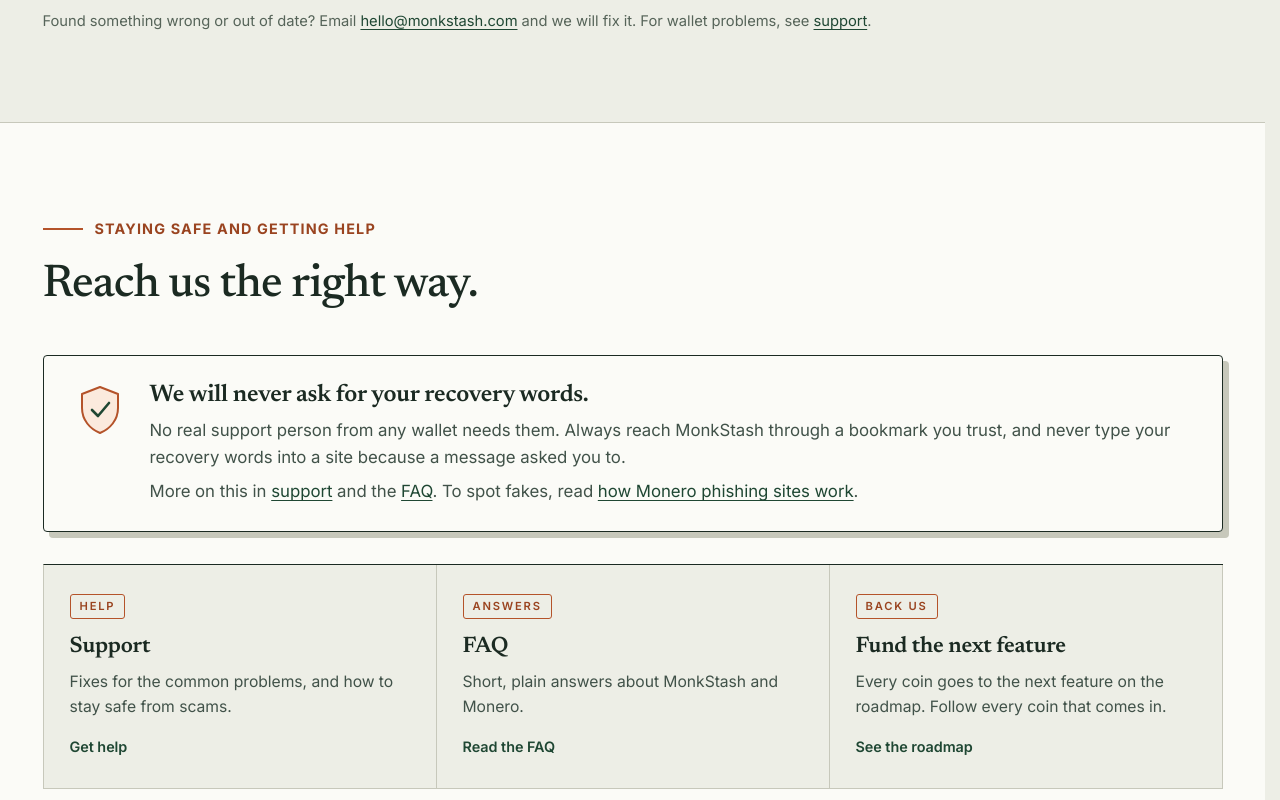
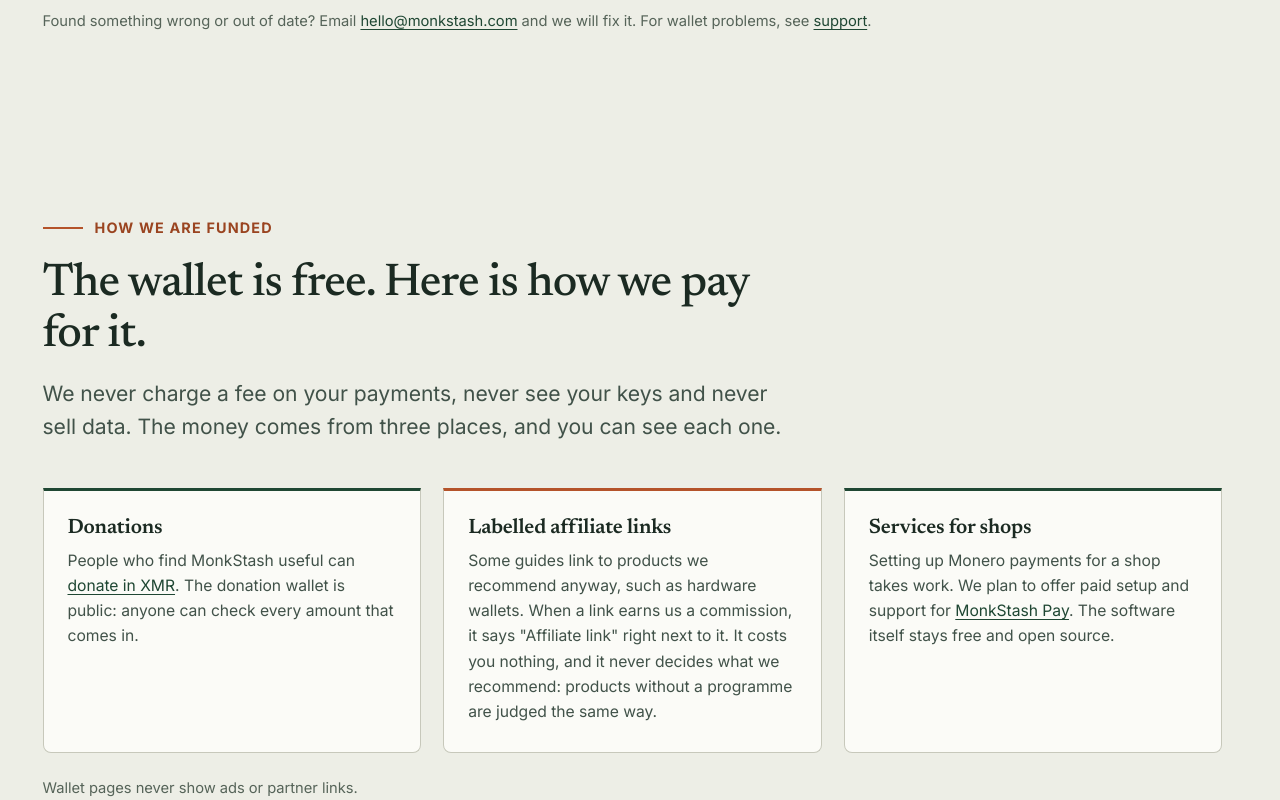
Before and after one commit to 90ssolo/monkstash, a Next.js app in the folder apps/web/: page /about in a window 1280 px wide. Shown: the part 5140-5940 px from the top of the page. Built offline with nearby package versions, Linux system fonts and the light colour scheme; no server answers.

Commit message:
Official shop links on the hardware wallet page; how MonkStash is funded; donation links in the wallet and on GitHub

```diff
--- a/apps/web/app/about/page.tsx
+++ b/apps/web/app/about/page.tsx
@@ -29,7 +29,7 @@
       <JsonLd data={[
         {
           "@context": "https://schema.org", "@type": "AboutPage", name: "About MonkStash", url: absoluteUrl("/about"),
-          dateModified: "2026-10-17",
+          dateModified: "2026-10-21",
           publisher: { "@type": "Organization", name: site.name, url: site.url, sameAs: [...officialProfiles] },
         },
         { "@context": "https://schema.org", "@type": "BreadcrumbList", itemListElement: [
@@ -187,6 +187,32 @@
           </div>
         </section>
 
+        {/* 6b. HOW WE ARE FUNDED */}
+        <section className={styles.sec} id="funding" aria-labelledby="fundingH">
+          <div className="container-wide">
+            <div className={styles.secHead}>
+              <p className="eyebrow">How we are funded</p>
+              <h2 id="fundingH">The wallet is free. Here is how we pay for it.</h2>
+              <p className="lede">We never charge a fee on your payments, never see your keys and never sell data. The money comes from three places, and you can see each one.</p>
+            </div>
+            <div className={styles.cards}>
+              <article className={styles.card}>
+                <h3>Donations</h3>
+                <p>People who find MonkStash useful can <Link className={styles.inlineLink} href="/donate">donate in XMR</Link>. The donation wallet is public: anyone can check every amount that comes in.</p>
+              </article>
+              <article className={styles.card}>
+                <h3>Labelled affiliate links</h3>
+                <p>Some guides link to products we recommend anyway, such as hardware wallets. When a link earns us a commission, it says &quot;Affiliate link&quot; right next to it. It costs you nothing, and it never decides what we recommend: products without a programme are judged the same way.</p>
+              </article>
+              <article className={styles.card}>
+                <h3>Services for shops</h3>
+                <p>Setting up Monero payments for a shop takes work. We plan to offer paid setup and support for <Link className={styles.inlineLink} href="/business">MonkStash Pay</Link>. The software itself stays free and open source.</p>
+              </article>
+            </div>
+            <p className={styles.micro} style={{ marginTop: "var(--s-5)" }}>Wallet pages never show ads or partner links.</p>
+          </div>
+        </section>
+
         {/* 7. SAFETY + CONTACT */}
         <section className={`${styles.sec} ${styles.alt}`} id="contact">
           <div className="container-wide">
--- a/apps/web/app/monero-wallets/_platform/platform.module.css
+++ b/apps/web/app/monero-wallets/_platform/platform.module.css
@@ -59,6 +59,9 @@
 .points li { position: relative; padding-left: 20px; }
 .points li::before { content: ""; position: absolute; left: 0; top: 0.62em; width: 10px; height: 2px; background: var(--forest); }
 .wcard .trade { margin-top: auto; padding-top: 12px; border-top: 1px dashed var(--line-2); }
+.shop { margin-top: 14px; display: grid; gap: 8px; justify-items: start; }
+.shopNote { margin: 0; font-size: 0.82rem; line-height: 1.45; color: var(--ink-3); }
+.shopNote a { color: var(--ink-2); text-decoration: underline; text-underline-offset: 2px; }
 
 /* ---------- Where MonkStash fits ---------- */
 .fitGrid { display: grid; grid-template-columns: 1.05fr 0.95fr; gap: 64px; align-items: start; }
--- a/apps/web/app/monero-wallets/_platform/types.ts
+++ b/apps/web/app/monero-wallets/_platform/types.ts
@@ -8,6 +8,8 @@
   { key: "hardware", path: "/monero-wallets/hardware", label: "Hardware", blurb: "Ledger and Trezor, and what they work with." },
 ];
 
+import type { PartnerKey } from "@/lib/partners";
+
 export interface Fact { k: string; v: string }
 
 export interface WalletEntry {
@@ -17,6 +19,8 @@
   body: string;
   points: string[];
   trade: string;
+  /** A device maker: the card links to its own shop (see lib/partners.ts). */
+  shop?: PartnerKey;
 }
 
 export interface QuickPick { need: string; pick: string; trade: string }
--- a/apps/web/app/monero-wallets/hardware/page.tsx
+++ b/apps/web/app/monero-wallets/hardware/page.tsx
@@ -51,6 +51,7 @@
         body: "Ledger's own Monero GUI page describes the GUI as a third-party wallet that connects to your Ledger, so you keep control of your private keys while the wallet shows balances and sends.",
         points: ["Longest list of companion wallets on the Monero project's page", "Ledger Stax and Flex are not on that list, so confirm before you buy one"],
         trade: "You depend on a third-party wallet for the screen and the sync, and a full sync takes time. Check Ledger's current notes before you buy.",
+        shop: "ledger",
       },
       {
         name: "Trezor", kind: "Hardware",
@@ -63,6 +64,7 @@
         body: "Trezor lists Monero as supported on its Safe family and Model T, through third-party wallets. Trezor's own app, Trezor Suite, does not support Monero, and the Model One does not either.",
         points: ["Trezor says Cake Wallet works with its Safe 7 on iPhone and Android", "Trezor derives Monero keys with SLIP-0010, which not every wallet supports"],
         trade: "Because of that key derivation, Trezor warns that its backup may not restore Monero in a wallet from another brand. Restoring onto another Trezor works. Test a restore with a small amount.",
+        shop: "trezor",
       },
       {
         name: "Monero GUI and Feather", kind: "Companion wallets",
--- a/apps/web/app/sitemap.ts
+++ b/apps/web/app/sitemap.ts
@@ -11,7 +11,7 @@
   { path: "/", updated: "2026-10-17", changeFrequency: "weekly", priority: 1 },
   { path: "/faq", updated: "2026-10-17", changeFrequency: "monthly", priority: 0.6 },
   { path: "/support", updated: "2026-10-20", changeFrequency: "monthly", priority: 0.5 },
-  { path: "/about", updated: "2026-10-17", changeFrequency: "monthly", priority: 0.5 },
+  { path: "/about", updated: "2026-10-21", changeFrequency: "monthly", priority: 0.5 },
   { path: "/verify", updated: "2026-10-21", changeFrequency: "monthly", priority: 0.4 },
   { path: "/privacy", updated: "2026-10-20", changeFrequency: "monthly", priority: 0.3 },
   { path: "/tools", updated: "2026-10-15", changeFrequency: "monthly", priority: 0.6 },
@@ -25,7 +25,7 @@
   { path: "/monero-wallets/android", updated: "2026-10-17", changeFrequency: "monthly", priority: 0.7 },
   { path: "/monero-wallets/iphone", updated: "2026-10-17", changeFrequency: "monthly", priority: 0.7 },
   { path: "/monero-wallets/desktop", updated: "2026-10-17", changeFrequency: "monthly", priority: 0.7 },
-  { path: "/monero-wallets/hardware", updated: "2026-10-15", changeFrequency: "monthly", priority: 0.7 },
+  { path: "/monero-wallets/hardware", updated: "2026-10-21", changeFrequency: "monthly", priority: 0.7 },
   { path: "/monero-chrome-extension", updated: "2026-10-21", changeFrequency: "monthly", priority: 0.7 },
   { path: "/mymonero-alternative", updated: "2026-10-15", changeFrequency: "monthly", priority: 0.7 },
   { path: "/donate", updated: "2026-10-20", changeFrequency: "monthly", priority: 0.6 },
```
Also changed, not shown: apps/web/app/monero-wallets/_platform/PlatformPage.tsx (+19 -0 lines), apps/web/components/wallet/Dashboard.tsx (+8 -0 lines), apps/web/lib/partners.ts (added, +25 -0 lines), 1 other file (tests, documents, lock files or other folders).
